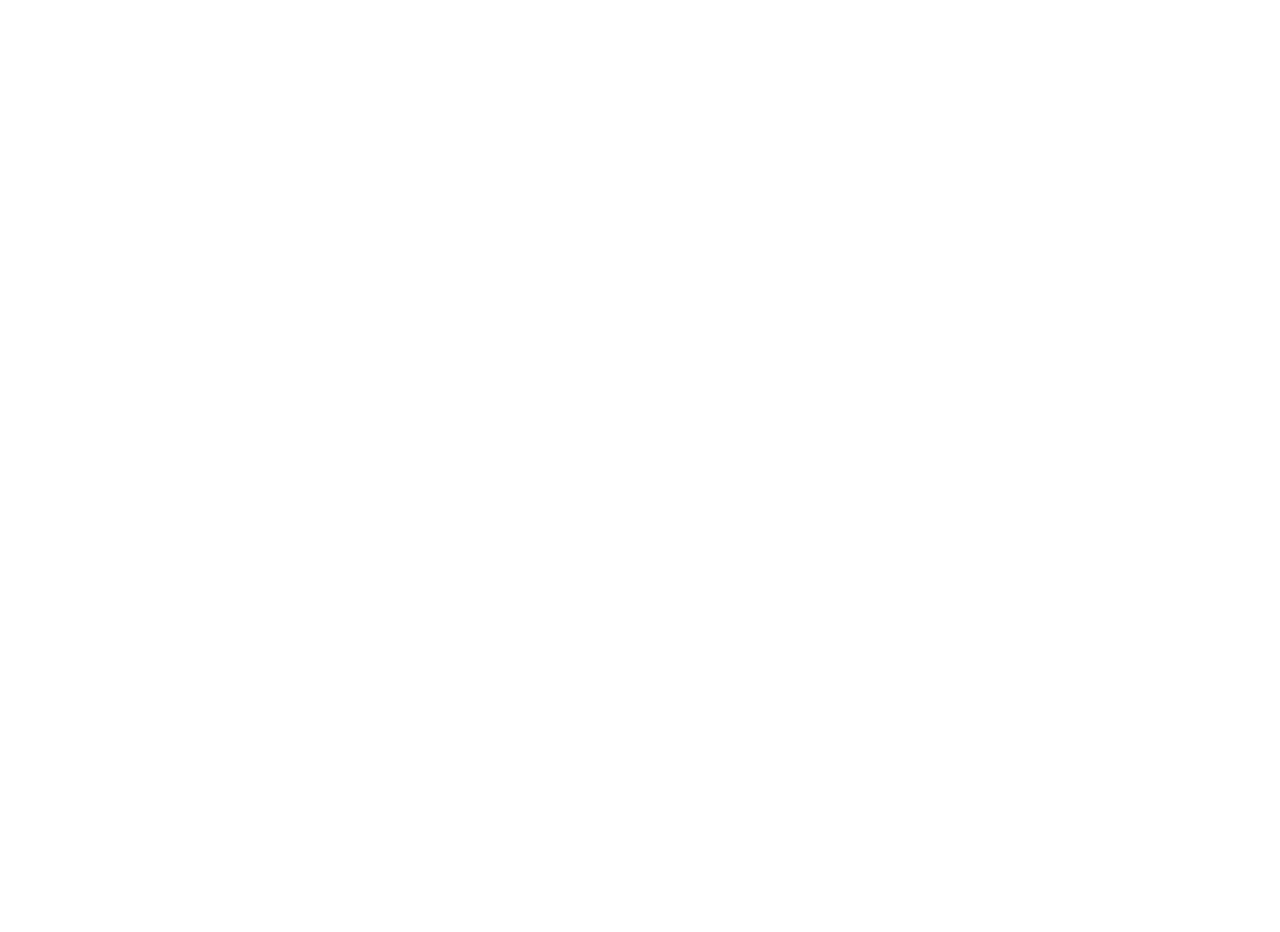
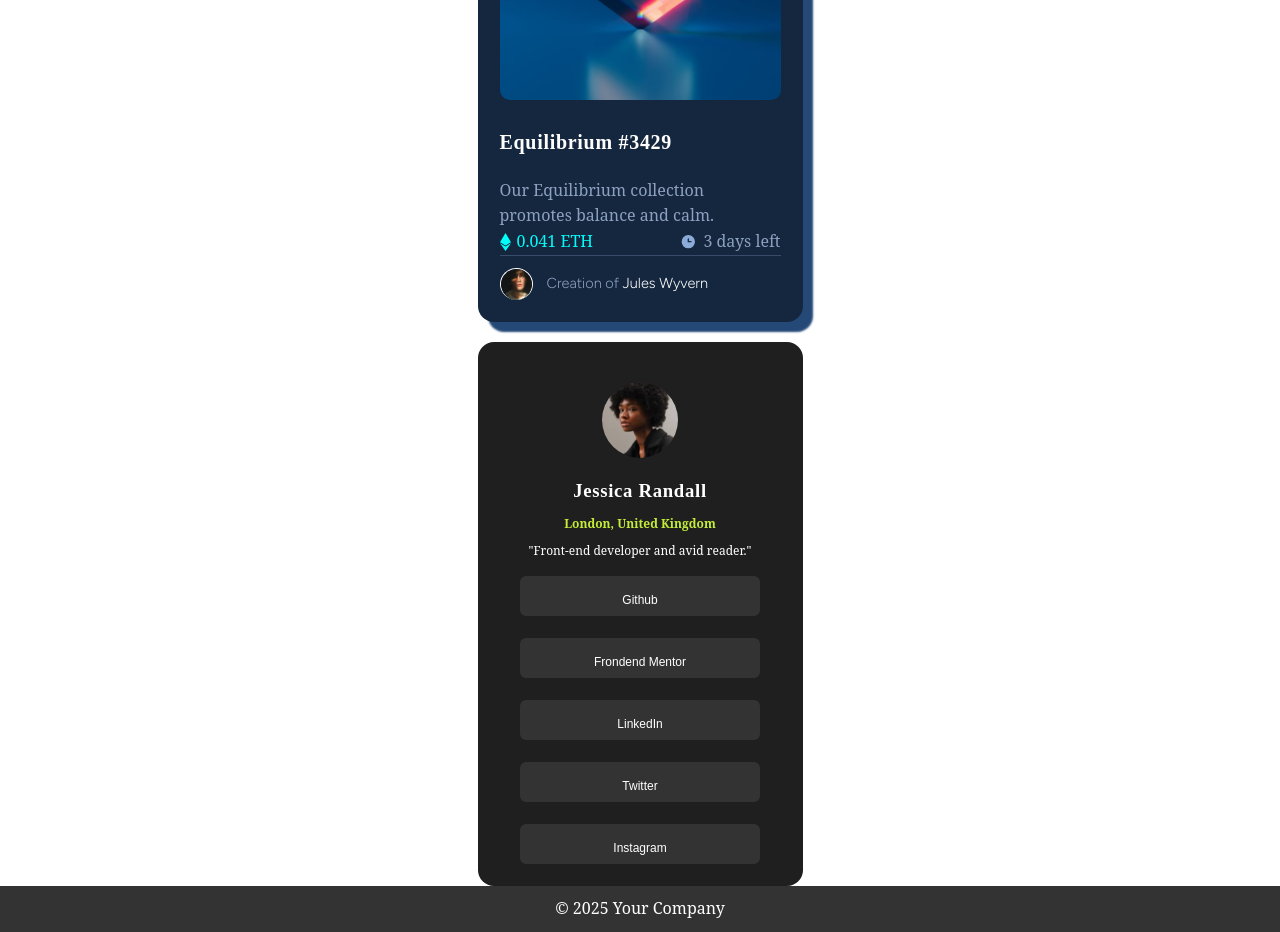
Before and after one commit to Jostein24sfj/UI-DESIGN-REACT, a React (Vite) app: page / in a window 1280 px wide. Shown: the part 3600-4532 px from the top of the page. Before the commit the page ends 3422 px from the top, so only its background shows below. Built offline with nearby package versions, Linux system fonts and the light colour scheme; a web font is replaced by a local one.

Commit message:
merged with vegar branch

```diff
--- a/src/App.jsx
+++ b/src/App.jsx
@@ -76,6 +76,12 @@
         <section className="main-section">
           <ResultsSummaryComponent />
         </section>
+        <section className="main-section">
+          <NFTCard />
+        </section>
+        <section className="main-section">
+          <SocialCard />
+        </section>
       </main>
 
       {/* Footer */}
```
